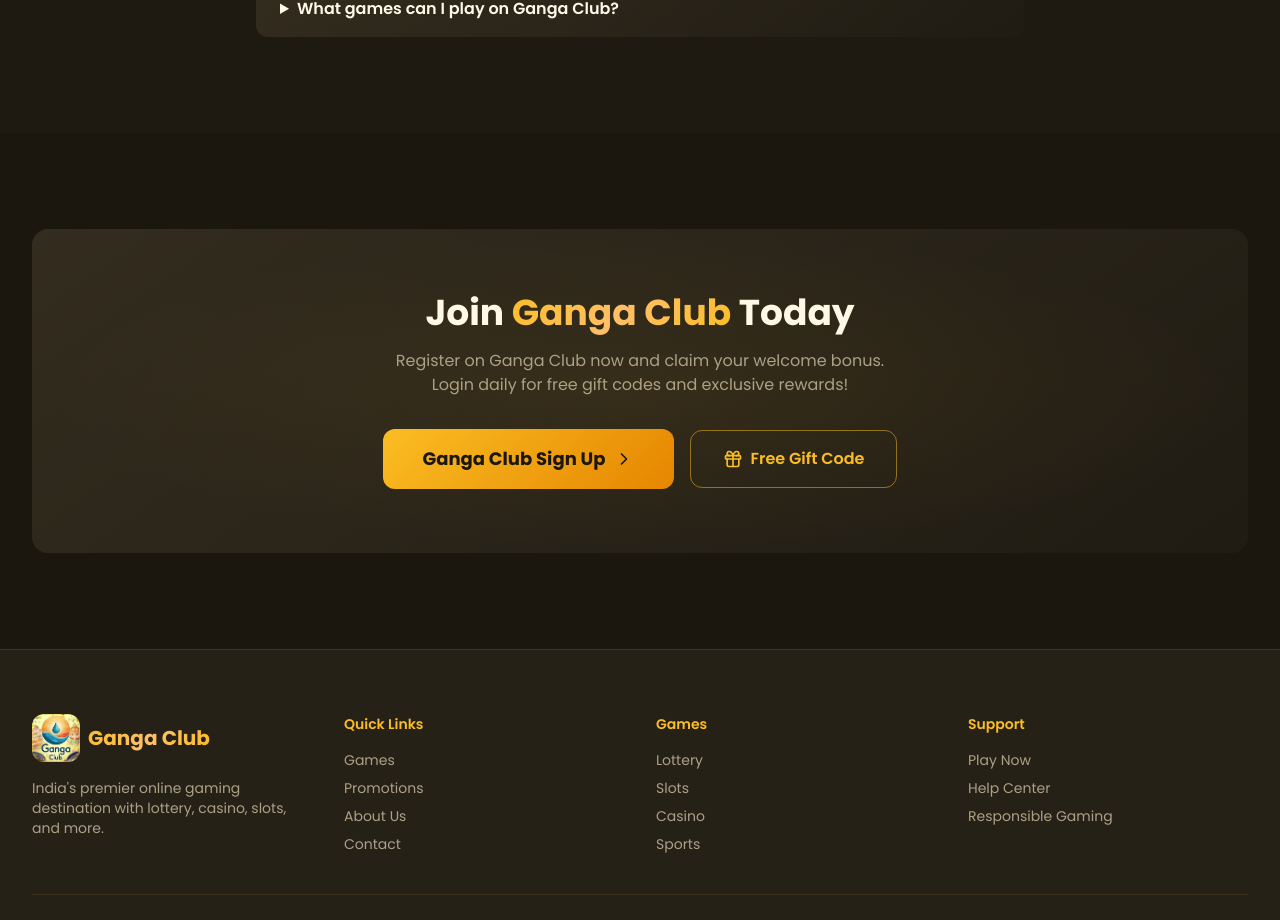
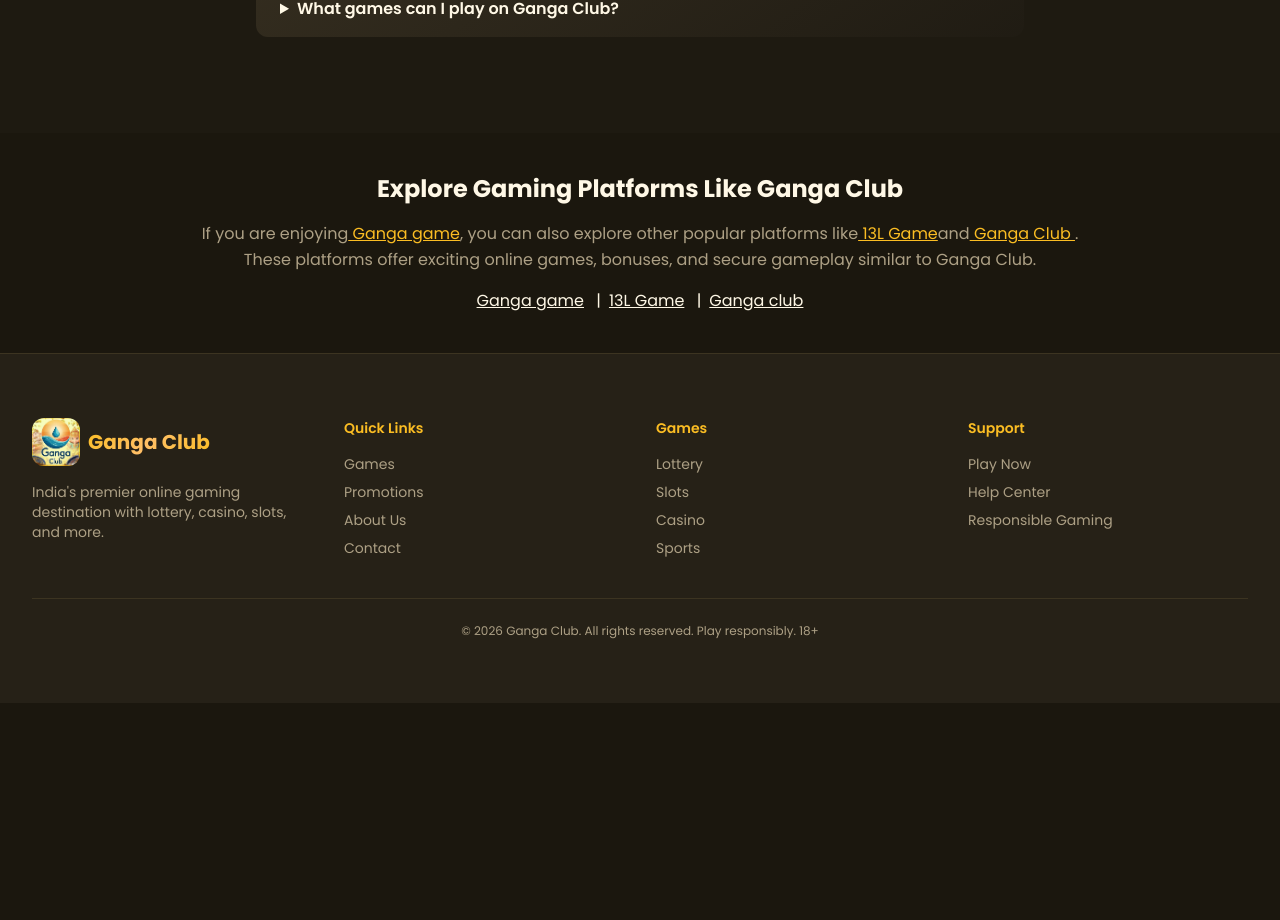
Before and after one commit to Prince04u/gangaclubseo, a React (Vite) app: page / in a window 1280 px wide. Shown: the part 3438-4358 px from the top of the page. After the commit the page ends 4141 px from the top, so only its background shows below. Built offline with nearby package versions, Linux system fonts and the light colour scheme; the HTML template or start-up script is replaced by a standard one.

Commit message:
Update Index.tsx

```diff
--- a/src/pages/Index.tsx
+++ b/src/pages/Index.tsx
@@ -230,37 +230,31 @@
     </section>
 
     {/* CTA */}
-    <section className="py-16 md:py-24">
-      <div className="container">
-        <div className="relative overflow-hidden rounded-2xl card-shine p-10 text-center md:p-16 glow-gold">
-          <div className="absolute inset-0 bg-[radial-gradient(ellipse_at_center,hsl(43,96%,56%,0.06),transparent_70%)]" />
-          <div className="relative">
-            <h2 className="mb-4 text-3xl font-bold md:text-4xl">
-              Join <span className="text-gradient-gold">Ganga Club</span> Today
-            </h2>
-            <p className="mx-auto mb-8 max-w-lg text-muted-foreground">
-              Register on Ganga Club now and claim your welcome bonus. Login daily for free gift codes and exclusive rewards!
-            </p>
-            <div className="flex flex-col items-center justify-center gap-4 sm:flex-row">
-              <a
-                href="https://www.ganga10.com/#/pages/login/register?invitationCode=3733139807"
-                target="_blank"
-                rel="noopener noreferrer"
-                className="inline-flex items-center gap-2 rounded-xl bg-gold-gradient px-10 py-4 text-lg font-bold text-primary-foreground transition-transform hover:scale-105"
-              >
-                Ganga Club Sign Up <ChevronRight className="h-5 w-5" />
-              </a>
-              <Link
-                to="/gift-code"
-                className="inline-flex items-center gap-2 rounded-xl border border-primary/50 px-8 py-4 font-semibold text-primary transition-colors hover:bg-primary/10"
-              >
-                <Gift className="h-5 w-5" /> Free Gift Code
-              </Link>
-            </div>
-          </div>
-        </div>
-      </div>
-    </section>
+    <section className="py-10 px-4">
+  <div className="mx-auto max-w-4xl text-center">
+
+    <h2 className="text-2xl font-bold mb-4">
+      Explore Gaming Platforms Like Ganga Club
+    </h2>
+
+    <p className="text-muted-foreground leading-relaxed mb-4">
+      If you are enjoying
+      <a href="https://gangaclub12.net/" target="_blank" className="text-primary underline"> Ganga game</a>,
+      you can also explore other popular platforms like
+      <a href="https://13lgames.live/" target="_blank" className="text-primary underline"> 13L Game</a>
+      and
+      <a href="https://gangaclub12.in/" target="_blank" className="text-primary underline"> Ganga Club </a>.
+      These platforms offer exciting online games, bonuses, and secure gameplay similar to Ganga Club.
+    </p>
+
+    <div className="mt-4">
+      <a href="https://gangaclub12.net/" target="_blank" className="underline mx-2">Ganga game</a> |
+      <a href="https://13lgames.live/" target="_blank" className="underline mx-2">13L Game</a> |
+      <a href="https://gangaclub12.in/" target="_blank" className="underline mx-2">Ganga club</a>
+    </div>
+
+  </div>
+</section>
   </Layout>
 );
 
```
